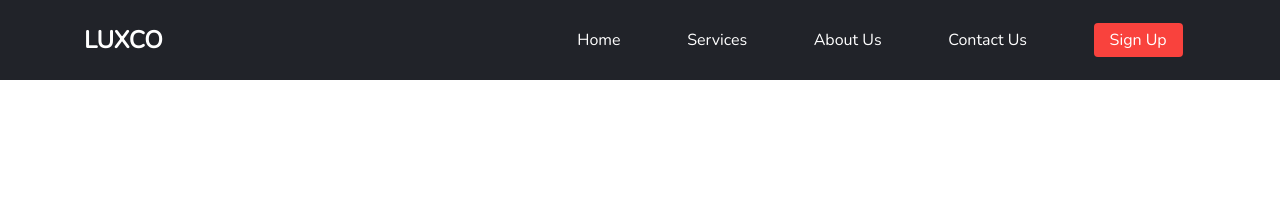
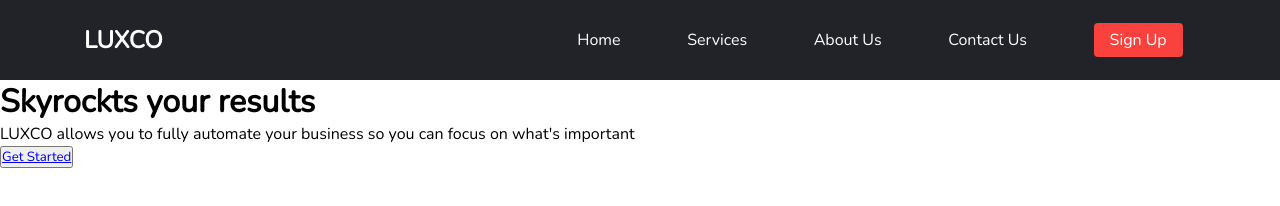
Before and after one commit to 4lexanderKostadinov/Website, a plain HTML site: page index.html in a window 1280 px wide. Drawn offline with nearby package versions, Linux system fonts and the light colour scheme.

Commit message:
Update index.html

```diff
--- a/index.html
+++ b/index.html
@@ -29,6 +29,20 @@
         </nav>
     </div>
 
+    <div class="main">
+        <div class="main-container">
+            <div class="main-content">
+                <h1>Skyrockts your results</h1>
+                <p>LUXCO allows you to fully automate
+                your business so you can focus on what's
+                important</p>
+                <button class="main-btn"><a href="#">Get Started</a></button>
+            </div>
+            <div class="main-img-container">
+
+            </div>
+        </div>
+    </div>
     <script src="app.js"></script>
 </body>
 </html>
```
